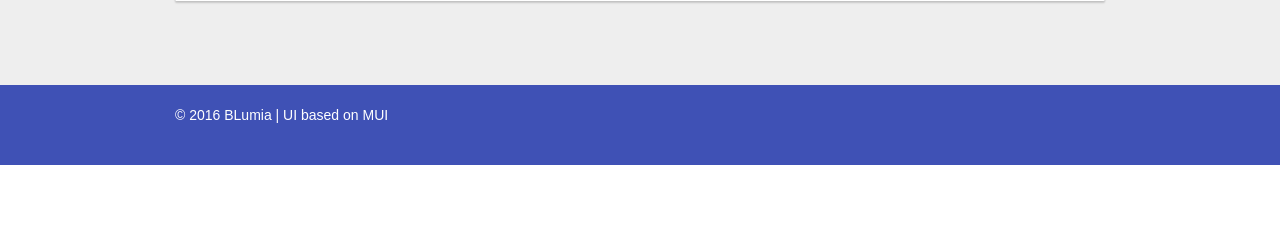
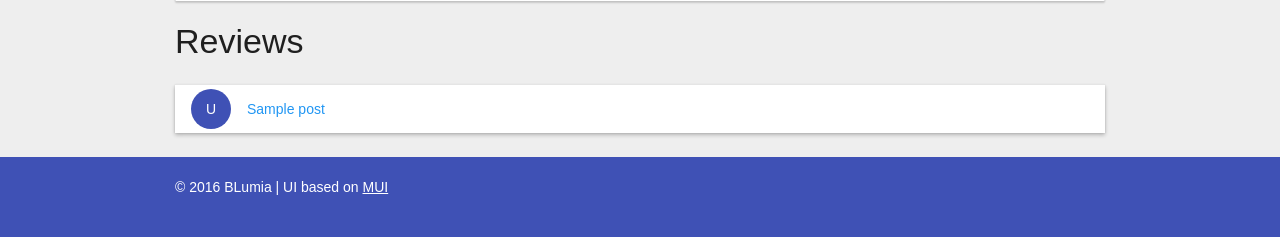
Before and after one commit to BearKidsTeam/Awesome, a Django app: page /app/1/ in a window 1280 px wide. Shown: the part 635-872 px from the top of the page. Before the commit the page ends 800 px from the top, so only its background shows below. Run offline with Django 3.2, Linux system fonts and the light colour scheme; tables that the repository leaves empty hold one stand-in row (values such as "Sample post"); grey boxes marked "Sample" are stand-in pictures.

Commit message:
recommend can assoc with app

```diff
--- a/awesome/models.py
+++ b/awesome/models.py
@@ -4,12 +4,10 @@ from markdown import markdown
 from bs4 import BeautifulSoup
 
 
-# Create your models here.
-
-
 class Post(models.Model):
 	author = models.ForeignKey('auth.User')
 	title = models.CharField(max_length=200)
+	assoc = models.ForeignKey('Application', null=True, blank=True, default = None)
 	text = models.TextField()
 	created_date = models.DateTimeField(
 		default=timezone.now)
@@ -34,6 +32,7 @@ class Tag(models.Model):
 	TAG_TYPE_CHOICES = (
 		('0', 'Category'),
 		('1', 'Descriptive'),
+		('2', 'Platform'),
 	)
 	name = models.CharField(max_length=100)
 	type = models.CharField(max_length=1, choices=TAG_TYPE_CHOICES)
--- a/awesome/static/css/style.css
+++ b/awesome/static/css/style.css
@@ -193,7 +193,7 @@ buttons {
 	color: wheat;
 }
 
-.no-deciration {
+.no-decoration {
 	text-decoration: none !important;
 }
 
@@ -235,7 +235,7 @@ ol, ul {
 }
 
 /*
-  Appbar Navigiation Title Css
+  Appbar Navigation Title Css
 */
 
 ul.appbar-nav {
@@ -274,3 +274,97 @@ ul.appbar-nav {
 	color: #DDD;
 	text-decoration: none !important;
 }
+
+/*
+	Tile and avatar
+*/
+
+.tile-wrap {
+    margin-top: 24px;
+    margin-bottom: 24px;
+}
+
+.tile {
+    background-color: #fff;
+    box-shadow: 0 -1px 0 #e5e5e5,0 0 2px rgba(0,0,0,.12),0 2px 4px rgba(0,0,0,.24);
+    display: -webkit-box;
+    display: -webkit-flex;
+    display: -ms-flexbox;
+    display: flex;
+}
+
+.tile, .tile-action, .tile-footer {
+    min-height: 48px;
+}
+
+.tile-side.pull-left {
+    -webkit-box-ordinal-group: 0;
+    -webkit-order: -1;
+    -ms-flex-order: -1;
+    order: -1;
+    margin-left: 16px;
+}
+
+.pull-right {
+    float: right;
+}
+
+.margin-no {
+    margin: 0 !important;
+}
+
+.tile-side {
+    -webkit-align-self: center;
+    -ms-flex-item-align: center;
+    align-self: center;
+}
+
+.tile-inner {
+    -webkit-box-flex: 1;
+    -webkit-flex: 1;
+    -ms-flex: 1;
+    flex: 1;
+    margin: 14px 16px;
+}
+
+.avatar-sm {
+    height: 32px;
+    line-height: 32px;
+    width: 32px;
+}
+
+.avatar {
+    background-color: rgba(154,154,154,.18);
+    border-radius: 50%;
+    color: inherit;
+    display: block;
+    height: 40px;
+    line-height: 40px;
+    text-align: center;
+    width: 40px;
+}
+
+.avatar-green, .avatar-green:focus, .avatar-green:hover, .avatar-orange, .avatar-orange:focus, .avatar-orange:hover {
+    color: rgba(0,0,0,.87);
+}
+
+.avatar-brand, .avatar-brand-accent:focus, .avatar-brand-accent:hover, .avatar-brand:focus, .avatar-brand:hover {
+    color: #fff;
+}
+
+.avatar-brand {
+    background-color: #3f51b5;
+}
+
+.avatar-brand-accent {
+    background-color: #ff4081;
+    color: #fff;
+}
+
+.avatar-green {
+    background-color: #4caf50;
+}
+
+.avatar-orange {
+    background-color: #ff9800;
+}
--- a/awesome/templates/awesome/app_detail.html
+++ b/awesome/templates/awesome/app_detail.html
@@ -51,6 +51,25 @@
 
 			{{ app.desc|safe|linebreaks }}
 		</div>
+		<h1>Reviews</h1>
+		{% if reviews %}
+			<div class="tile-wrap">
+			{% for review in reviews %}
+				<div class="tile">
+					<div class="tile-side pull-left">
+						<div class="avatar avatar-sm avatar-brand">
+							<span class="icon">U</span>
+						</div>
+					</div>
+					<div class="tile-inner">
+						<a class="no-decoration" href="{% url 'thread_detail' pk=review.pk %}"><span>{{ review.title }}</span></a>
+					</div>
+				</div>
+			{% endfor %}
+			</div>
+		{% else %}
+			No review. Create one?
+		{% endif %}
 
 	</div>
 {% endblock content %}
--- a/awesome/templates/awesome/app_list.html
+++ b/awesome/templates/awesome/app_list.html
@@ -17,11 +17,11 @@
 				<div class="mui--text-dark-hint">
 					Tags:
 					{% for tag in app.tags.all %}
-						#{{ tag }}
+						<a href="{% url 'tag_id' pk=tag.pk %}"> #{{ tag }} </a>
 						{% if not forloop.last %},{% endif %}
 					{% endfor %}
 				</div>
-				<h1><a class="no-deciration" href="{% url 'app_detail' pk=app.pk %}">{{ app.name }}</a></h1>
+				<h1><a class="no-decoration" href="{% url 'app_detail' pk=app.pk %}">{{ app.name }}</a></h1>
 				{{ app.desc|linebreaks|truncatechars:"100" }}
 			</div>
 		{% endfor %}
--- a/awesome/templates/awesome/tag_id.html
+++ b/awesome/templates/awesome/tag_id.html
@@ -17,7 +17,7 @@
 				<div class="mui--text-dark-hint">
 					Tags:
 					{% for tag in app.tags.all %}
-						#{{ tag }}
+						<a href="{% url 'tag_id' pk=tag.pk %}"> #{{ tag }} </a>
 						{% if not forloop.last %},{% endif %}
 					{% endfor %}
 				</div>
--- a/awesome/templates/awesome/thread_list.html
+++ b/awesome/templates/awesome/thread_list.html
@@ -1,7 +1,7 @@
 {% extends 'awesome/base.html' %}
 
 {% block title %}
-	Recommand List
+	Recommend List
 {% endblock %}
 
 {% block content %}
--- a/awesome/views.py
+++ b/awesome/views.py
@@ -1,4 +1,3 @@
-# from django.shortcuts import render
 # from django.utils import timezone
 from django.shortcuts import render, get_object_or_404
 from django.core.urlresolvers import reverse
@@ -8,14 +7,14 @@ from .models import *
 # Create your views here.
 
 def thread_list(request):
-	threads = Post.objects.filter(published_date__lte=timezone.now()).order_by('published_date')
-	page = [{'title': 'Awesome', 'url': reverse('home_page')}, {'title': 'Recommands', 'url': reverse('thread_list')}]
+	threads = Post.objects.filter(published_date__lte=timezone.now(), assoc__isnull=True).order_by('-published_date')
+	page = [{'title': 'Awesome', 'url': reverse('home_page')}, {'title': 'Recommends', 'url': reverse('thread_list')}]
 	return render(request, 'awesome/thread_list.html', {'threads': threads, 'page': page})
 
 
 def thread_detail(request, pk):
 	thread = get_object_or_404(Post, pk=pk)
-	page = [{'title': 'Awesome', 'url': reverse('home_page')}, {'title': 'Recommands', 'url': reverse('thread_list')},
+	page = [{'title': 'Awesome', 'url': reverse('home_page')}, {'title': 'Recommends', 'url': reverse('thread_list')},
 			{'title': 'Detail', 'url': '#'}]
 	return render(request, 'awesome/thread_detail.html', {'thread': thread, 'page': page})
 
@@ -28,9 +27,10 @@ def app_list(request):
 
 def app_detail(request, pk):
 	app = get_object_or_404(Application, pk=pk)
+	reviews = Post.objects.filter(assoc__pk = pk).order_by('-published_date')
 	page = [{'title': 'Awesome', 'url': reverse('home_page')}, {'title': 'Applications', 'url': reverse('app_list')},
 			{'title': 'Detail', 'url': '#'}]
-	return render(request, 'awesome/app_detail.html', {'app': app, 'page': page})
+	return render(request, 'awesome/app_detail.html', {'app': app, 'page': page, 'reviews': reviews})
 
 
 def tag_id(request, pk):
```
Also changed, not shown: awesome/migrations/0007_auto_20160430_1351.py (added), 1 other file.
